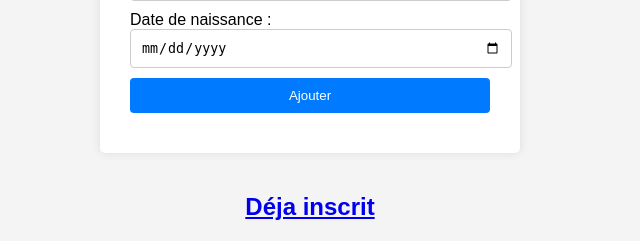
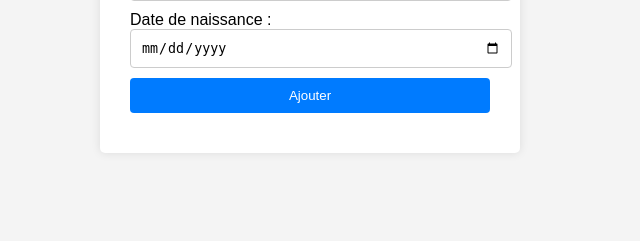
Before and after one commit to DamienBataillardGOATT/goatt-tools, a Flask app: page / in a window 1280 px wide. Shown: the part 852-1093 px from the top of the page, without its empty margins (330-970 px from the left). After the commit the page ends 965 px from the top, so only its background shows below. Run offline with Flask 3, Linux system fonts and the light colour scheme.

Commit message:
5th commit

```diff
--- a/app.py
+++ b/app.py
@@ -65,8 +65,6 @@ def add_client():
         'Age': age
     }
 
-    print(data)
-
     # Ajout à la base de données
     airtable_clients.insert(data)
 
--- a/static/styles.css
+++ b/static/styles.css
@@ -37,9 +37,6 @@ form {
     margin: 20px; /* Marge autour des formulaires */
 }
 
-/* ... autres styles ... */
-
-
 input, select {
     width: 100%; /* Utiliser toute la largeur disponible */
     padding: 10px; /* Espacement à l'intérieur des champs */
--- a/templates/index.html
+++ b/templates/index.html
@@ -44,6 +44,5 @@
             <input type="submit" value="Ajouter">
         </form>
     </div>
-    <a href="/reparation"><h2>Déja inscrit</h2></a>
 </body>
 </html>
```
